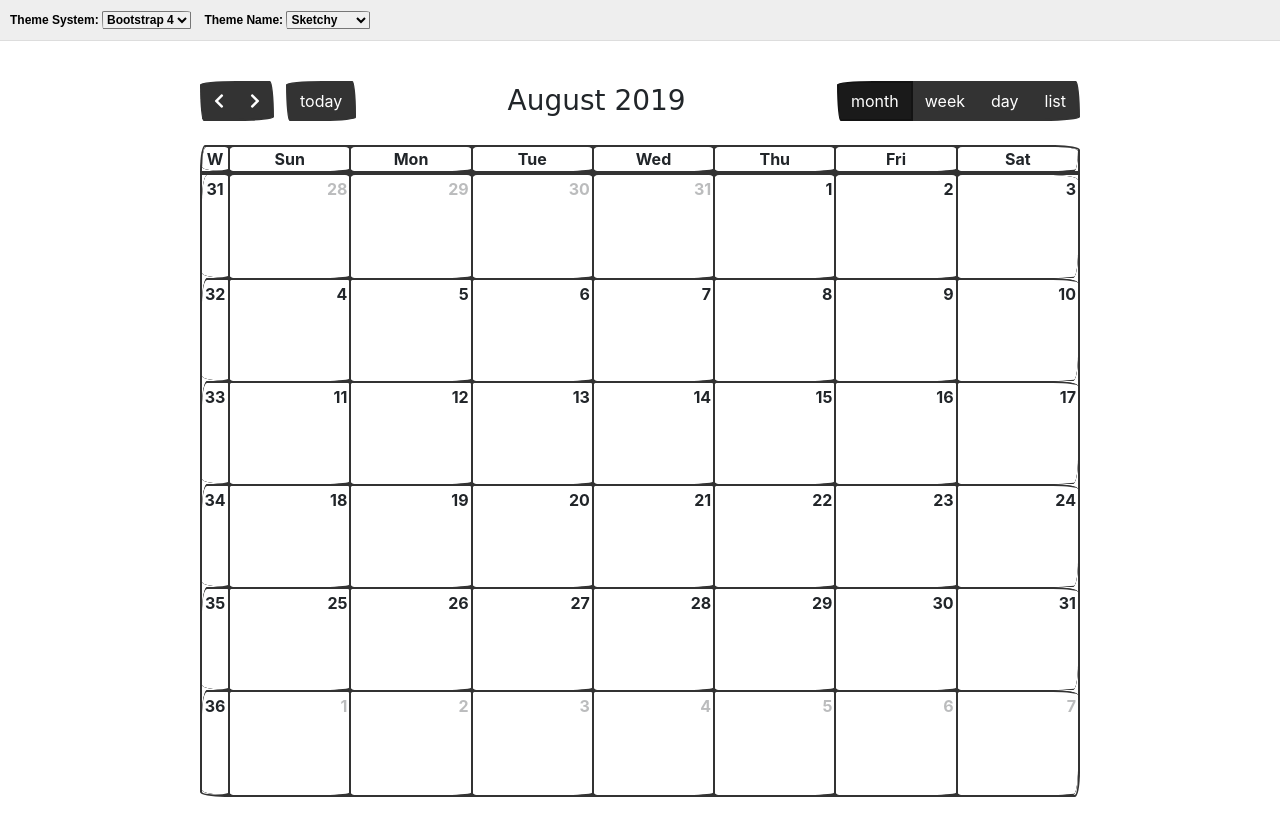
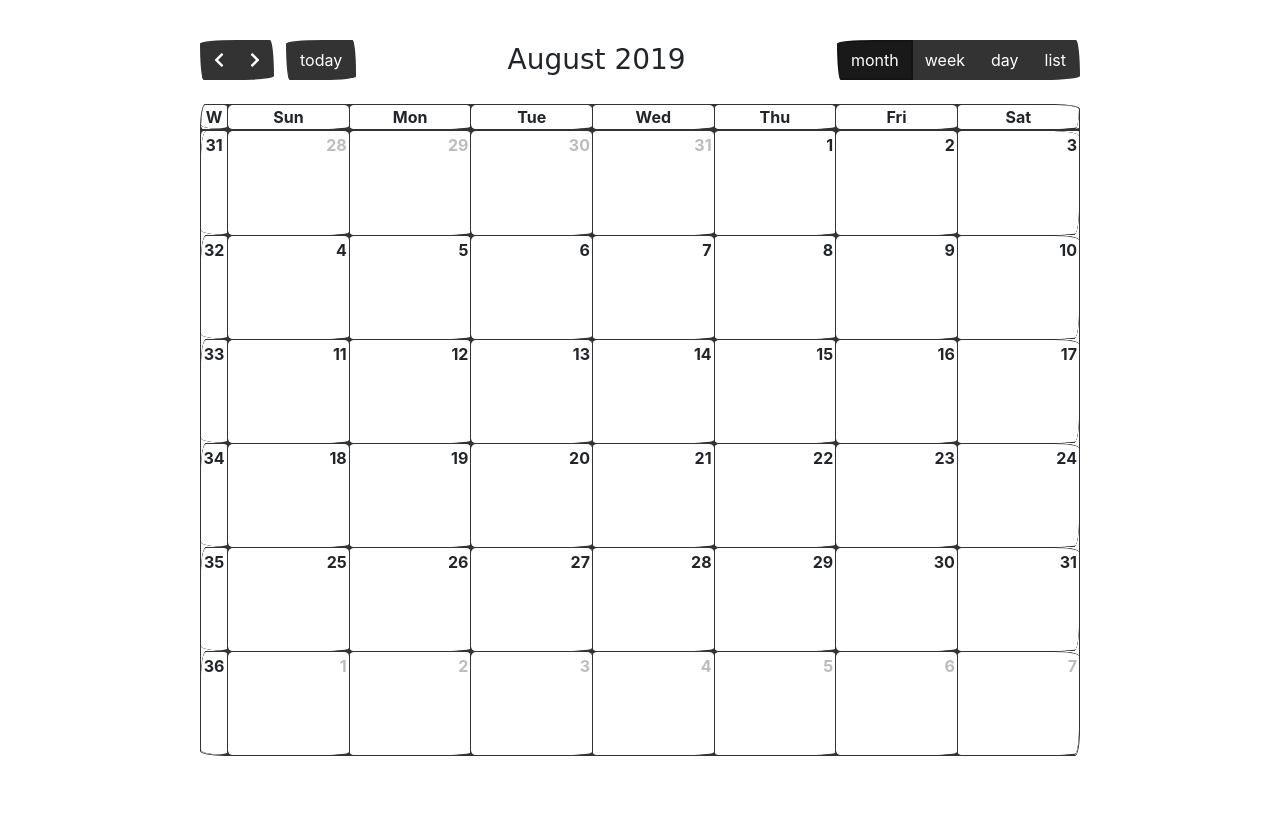
Before and after one commit to vfonic/marathon, a website with bundled scripts: page index.html in a window 1280 px wide. After the commit the page ends 800 px from the top, so only its background shows below. Built offline with nearby package versions, Linux system fonts and the light colour scheme; a web font is replaced by a local one.

Commit message:
Remove theme chooser; Simplify UI

```diff
--- a/examples/js/theme-chooser.js
+++ /dev/null
@@ -1,141 +0,0 @@
-
-function initThemeChooser(settings) {
-  var isInitialized = false;
-  var currentThemeSystem; // don't set this directly. use setThemeSystem
-  var currentStylesheetEl;
-  var loadingEl = document.getElementById('loading');
-  var systemSelectEl = document.querySelector('#theme-system-selector select');
-  var themeSelectWrapEls = Array.prototype.slice.call( // convert to real array
-    document.querySelectorAll('.selector[data-theme-system]')
-  );
-
-  systemSelectEl.addEventListener('change', function() {
-    setThemeSystem(this.value);
-  });
-
-  setThemeSystem(systemSelectEl.value);
-
-  themeSelectWrapEls.forEach(function(themeSelectWrapEl) {
-    var themeSelectEl = themeSelectWrapEl.querySelector('select');
-
-    themeSelectWrapEl.addEventListener('change', function() {
-      setTheme(
-        currentThemeSystem,
-        themeSelectEl.options[themeSelectEl.selectedIndex].value
-      );
-    });
-  });
-
-
-  function setThemeSystem(themeSystem) {
-    var selectedTheme;
-
-    currentThemeSystem = themeSystem;
-
-    themeSelectWrapEls.forEach(function(themeSelectWrapEl) {
-      var themeSelectEl = themeSelectWrapEl.querySelector('select');
-
-      if (themeSelectWrapEl.getAttribute('data-theme-system') === themeSystem) {
-        selectedTheme = themeSelectEl.options[themeSelectEl.selectedIndex].value;
-        themeSelectWrapEl.style.display = 'inline-block';
-      } else {
-        themeSelectWrapEl.style.display = 'none';
-      }
-    });
-
-    setTheme(themeSystem, selectedTheme);
-  }
-
-
-  function setTheme(themeSystem, themeName) {
-    var stylesheetUrl = generateStylesheetUrl(themeSystem, themeName);
-    var stylesheetEl;
-
-    function done() {
-      if (!isInitialized) {
-        isInitialized = true;
-        settings.init(themeSystem);
-      }
-      else {
-        settings.change(themeSystem);
-      }
-
-      showCredits(themeSystem, themeName);
-    }
-
-    if (stylesheetUrl) {
-      stylesheetEl = document.createElement('link');
-      stylesheetEl.setAttribute('rel', 'stylesheet');
-      stylesheetEl.setAttribute('href', stylesheetUrl);
-      document.querySelector('head').appendChild(stylesheetEl);
-
-      loadingEl.style.display = 'inline';
-
-      whenStylesheetLoaded(stylesheetEl, function() {
-        if (currentStylesheetEl) {
-          currentStylesheetEl.parentNode.removeChild(currentStylesheetEl);
-        }
-        currentStylesheetEl = stylesheetEl;
-        loadingEl.style.display = 'none';
-        done();
-      });
-    } else {
-      if (currentStylesheetEl) {
-        currentStylesheetEl.parentNode.removeChild(currentStylesheetEl);
-        currentStylesheetEl = null
-      }
-      done();
-    }
-  }
-
-
-  function generateStylesheetUrl(themeSystem, themeName) {
-    if (themeSystem === 'bootstrap') {
-      if (themeName) {
-        return 'https://bootswatch.com/4/' + themeName + '/bootstrap.min.css';
-      }
-      else { // the default bootstrap theme
-        return 'https://maxcdn.bootstrapcdn.com/bootstrap/4.0.0/css/bootstrap.min.css';
-      }
-    }
-  }
-
-
-  function showCredits(themeSystem, themeName) {
-    var creditId;
-
-    if (themeSystem.match('bootstrap')) {
-      if (themeName) {
-        creditId = 'bootstrap-custom';
-      }
-      else {
-        creditId = 'bootstrap-standard';
-      }
-    }
-
-    Array.prototype.slice.call( // convert to real array
-      document.querySelectorAll('.credits')
-    ).forEach(function(creditEl) {
-      if (creditEl.getAttribute('data-credit-id') === creditId) {
-        creditEl.style.display = 'block';
-      } else {
-        creditEl.style.display = 'none';
-      }
-    })
-  }
-
-
-  function whenStylesheetLoaded(linkNode, callback) {
-    var isReady = false;
-
-    function ready() {
-      if (!isReady) { // avoid double-call
-        isReady = true;
-        callback();
-      }
-    }
-
-    linkNode.onload = ready; // does not work cross-browser
-    setTimeout(ready, 2000); // max wait. also handles browsers that don't support onload
-  }
-}
--- a/index.html
+++ b/index.html
@@ -14,19 +14,12 @@
 <script src='packages/daygrid/main.js'></script>
 <script src='packages/timegrid/main.js'></script>
 <script src='packages/list/main.js'></script>
-<script src='examples/js/theme-chooser.js'></script>
 
 <link href='vendor/bootstrap.min.css' rel='stylesheet' />
 <script>
-
   document.addEventListener('DOMContentLoaded', function() {
     var calendarEl = document.getElementById('calendar');
-    var calendar;
-
-    initThemeChooser({
-
-      init: function(themeSystem) {
-        calendar = new FullCalendar.Calendar(calendarEl, {
+    var calendar = new FullCalendar.Calendar(calendarEl, {
       plugins: [ 'bootstrap', 'interaction', 'dayGrid', 'timeGrid', 'list' ],
       themeSystem: 'bootstrap',
       header: {
@@ -97,106 +90,22 @@
       // ]
     });
     calendar.render();
-      }
   });
-
-  });
-
 </script>
 <style>
-
   body {
     margin: 0;
     padding: 0;
     font-size: 14px;
   }
-
-  #top,
-  #calendar.fc-unthemed {
-    font-family: Arial, Helvetica Neue, Helvetica, sans-serif;
-  }
-
-  #top {
-    background: #eee;
-    border-bottom: 1px solid #ddd;
-    padding: 0 10px;
-    line-height: 40px;
-    font-size: 12px;
-    color: #000;
-  }
-
-  #top .selector {
-    display: inline-block;
-    margin-right: 10px;
-  }
-
-  #top select {
-    font: inherit; /* mock what Boostrap does, don't compete  */
-  }
-
-  .left { float: left }
-  .right { float: right }
-  .clear { clear: both }
-
   #calendar {
     max-width: 900px;
     margin: 40px auto;
     padding: 0 10px;
   }
-
 </style>
 </head>
 <body>
-
-  <div id='top'>
-
-    <div class='left'>
-
-      <div id='theme-system-selector' class='selector'>
-        Theme System:
-
-        <select>
-          <option value='bootstrap' selected>Bootstrap 4</option>
-          <option value='standard'>unthemed</option>
-        </select>
-      </div>
-
-      <div data-theme-system="bootstrap" class='selector' style='display:none'>
-        Theme Name:
-
-        <select>
-          <option value=''>Default</option>
-          <option value='cerulean'>Cerulean</option>
-          <option value='cosmo'>Cosmo</option>
-          <option value='cyborg'>Cyborg</option>
-          <option value='darkly'>Darkly</option>
-          <option value='flatly'>Flatly</option>
-          <option value='journal'>Journal</option>
-          <option value='litera'>Litera</option>
-          <option value='lumen'>Lumen</option>
-          <option value='lux'>Lux</option>
-          <option value='materia'>Materia</option>
-          <option value='minty'>Minty</option>
-          <option value='pulse'>Pulse</option>
-          <option value='sandstone'>Sandstone</option>
-          <option value='simplex'>Simplex</option>
-          <option value='sketchy' selected>Sketchy</option>
-          <option value='slate'>Slate</option>
-          <option value='solar'>Solar</option>
-          <option value='spacelab'>Spacelab</option>
-          <option value='superhero'>Superhero</option>
-          <option value='united'>United</option>
-          <option value='yeti'>Yeti</option>
-        </select>
-      </div>
-
-      <span id='loading' style='display:none'>loading theme...</span>
-
-    </div>
-    <div class='clear'></div>
-  </div>
-
   <div id='calendar'></div>
-
 </body>
 </html>
```
Also changed, not shown: 1 other file. Lines whose indentation alone changed are shown as unchanged.
